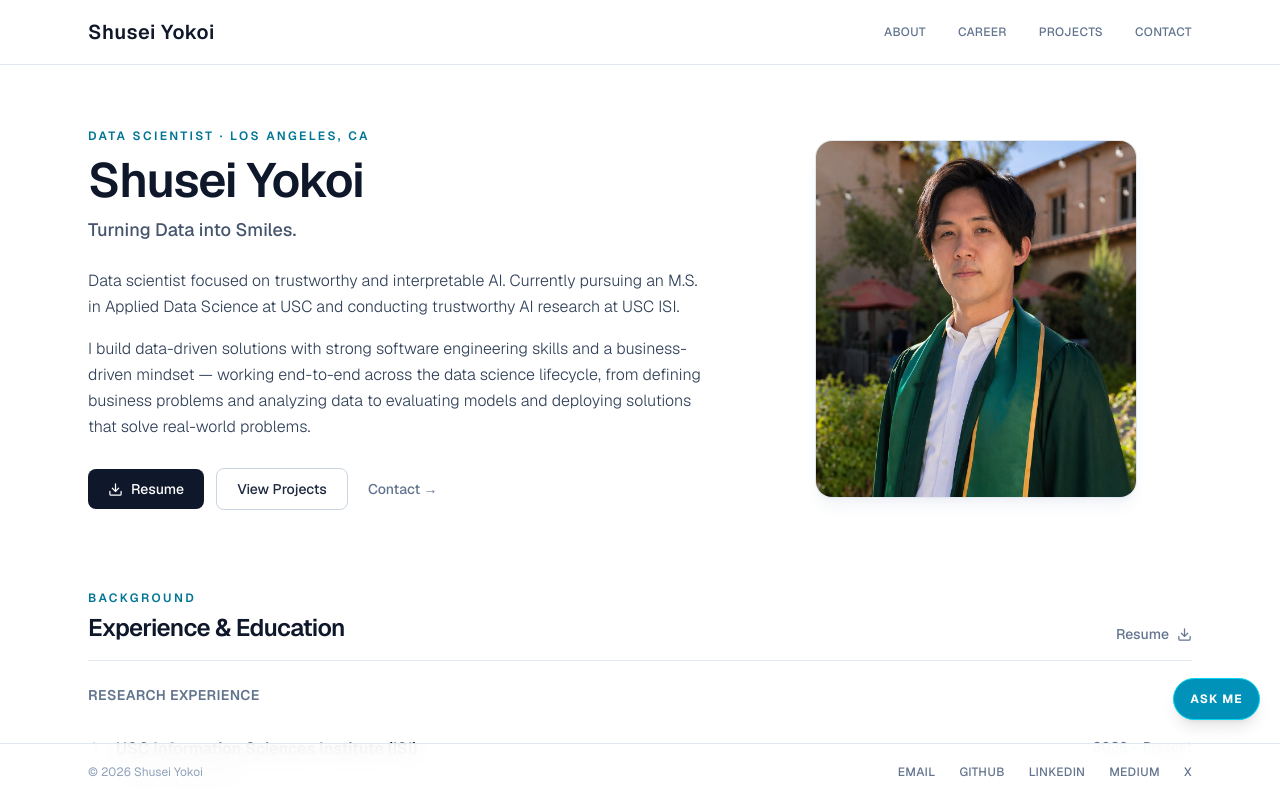
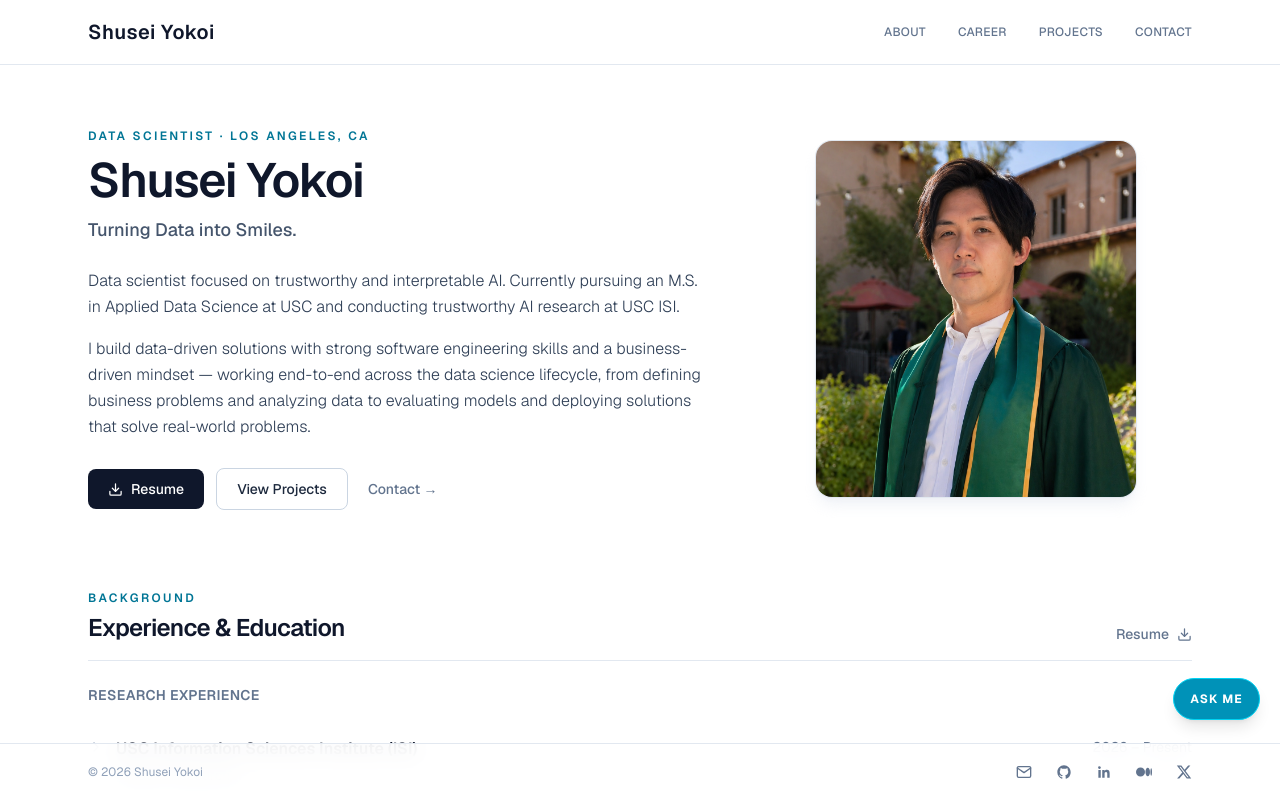
Before and after one commit to shuseiyokoi/portfolio, a Next.js app: page / in a window 1280 px wide. Shown: the top 800 px of the page. Built offline with nearby package versions, Linux system fonts and the light colour scheme.

Commit message:
replace text to icon

```diff
--- a/app/page.tsx
+++ b/app/page.tsx
@@ -1,6 +1,6 @@
 "use client";
 
-import { useState } from "react";
+import { useState, type ReactNode } from "react";
 import Image from "next/image";
 import Link from "next/link";
 import { Download, ChevronRight } from "lucide-react";
@@ -880,27 +880,39 @@ export default function Home() {
             © {new Date().getFullYear()} Shusei Yokoi
           </p>
 
-          <div className="flex items-center gap-3 sm:gap-6 text-[10px] sm:text-xs font-medium tracking-wide uppercase text-slate-500">
+          <div className="flex items-center gap-4 sm:gap-6 text-slate-500">
             <a
               href="mailto:shuseiyokoi@gmail.com"
               onClick={() => trackEvent("contact_click", { location: "footer" })}
+              aria-label="Email"
+              title="Email"
               className="hover:text-slate-900 transition-colors"
             >
-              Email
+              <MailIcon className="w-4 h-4" />
             </a>
 
-            <SocialLink href="https://github.com/shuseiyokoi" label="GitHub" />
+            <SocialLink
+              href="https://github.com/shuseiyokoi"
+              label="GitHub"
+              icon={<GitHubIcon className="w-4 h-4" />}
+            />
 
             <SocialLink
               href="https://www.linkedin.com/in/shuseiyokoi"
               label="LinkedIn"
+              icon={<LinkedInIcon className="w-4 h-4" />}
             />
 
-            <SocialLink href="https://medium.com/@shuseiyokoi" label="Medium" />
+            <SocialLink
+              href="https://medium.com/@shuseiyokoi"
+              label="Medium"
+              icon={<MediumIcon className="w-4 h-4" />}
+            />
 
             <SocialLink
               href="https://x.com/shuseiyokoi"
               label="X"
+              icon={<XIcon className="w-4 h-4" />}
             />
           </div>
         </div>
@@ -1167,16 +1179,26 @@ function ProjectCard({
   );
 }
 
-function SocialLink({ href, label }: { href: string; label: string }) {
+function SocialLink({
+  href,
+  label,
+  icon,
+}: {
+  href: string;
+  label: string;
+  icon: ReactNode;
+}) {
   return (
     <a
       href={href}
       target="_blank"
       rel="noopener noreferrer"
       onClick={() => trackEvent("social_click", { platform: label })}
-      className="text-xs font-medium tracking-wide uppercase text-slate-500 hover:text-slate-900 transition-colors"
+      aria-label={label}
+      title={label}
+      className="text-slate-500 hover:text-slate-900 transition-colors"
     >
-      {label}
+      {icon}
     </a>
   );
 }
@@ -1195,6 +1217,50 @@ function ArrowUpRightIcon({ className }: { className?: string }) {
     >
       <path d="M7 17L17 7" />
       <path d="M7 7h10v10" />
+    </svg>
+  );
+}
+
+function MailIcon({ className }: { className?: string }) {
+  return (
+    <svg
+      xmlns="http://www.w3.org/2000/svg"
+      viewBox="0 0 24 24"
+      fill="none"
+      stroke="currentColor"
+      strokeWidth="2"
+      strokeLinecap="round"
+      strokeLinejoin="round"
+      className={className}
+    >
+      <rect x="2" y="4" width="20" height="16" rx="2" />
+      <path d="m22 6-10 7L2 6" />
+    </svg>
+  );
+}
+
+function LinkedInIcon({ className }: { className?: string }) {
+  return (
+    <svg
+      xmlns="http://www.w3.org/2000/svg"
+      viewBox="0 0 24 24"
+      fill="currentColor"
+      className={className}
+    >
+      <path d="M20.45 20.45h-3.56v-5.57c0-1.33-.02-3.04-1.85-3.04-1.85 0-2.14 1.45-2.14 2.94v5.67H9.34V9h3.42v1.56h.05c.48-.9 1.64-1.85 3.38-1.85 3.61 0 4.28 2.38 4.28 5.47zM5.34 7.43a2.07 2.07 0 1 1 0-4.13 2.07 2.07 0 0 1 0 4.13zM7.12 20.45H3.56V9h3.56z" />
+    </svg>
+  );
+}
+
+function XIcon({ className }: { className?: string }) {
+  return (
+    <svg
+      xmlns="http://www.w3.org/2000/svg"
+      viewBox="0 0 24 24"
+      fill="currentColor"
+      className={className}
+    >
+      <path d="M18.24 2.25h3.31l-7.23 8.26 8.5 11.24h-6.66l-5.22-6.83-5.97 6.83H1.66l7.73-8.84L1.25 2.25h6.83l4.72 6.24zm-1.16 17.52h1.83L6.98 4.13H5.02z" />
     </svg>
   );
 }
```
Also changed, not shown: 1 other file (tests, documents, lock files or other folders).
